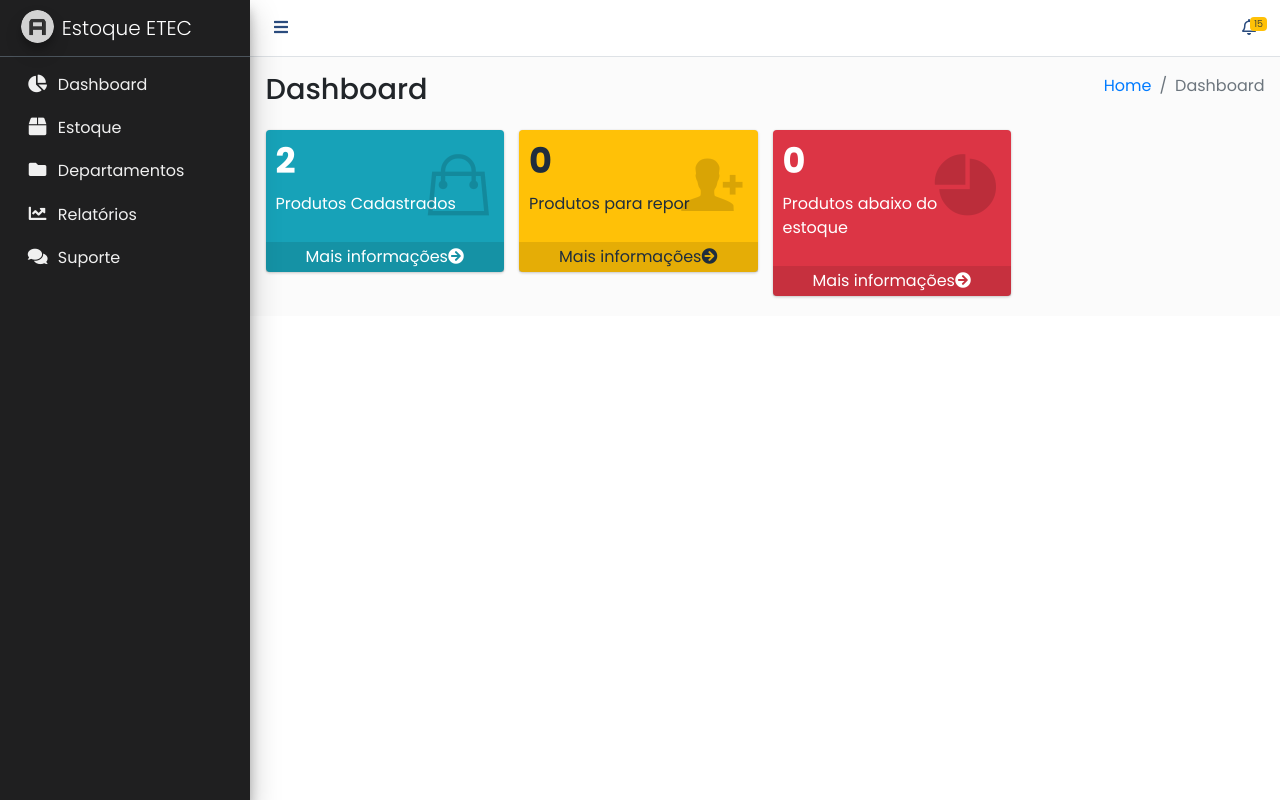
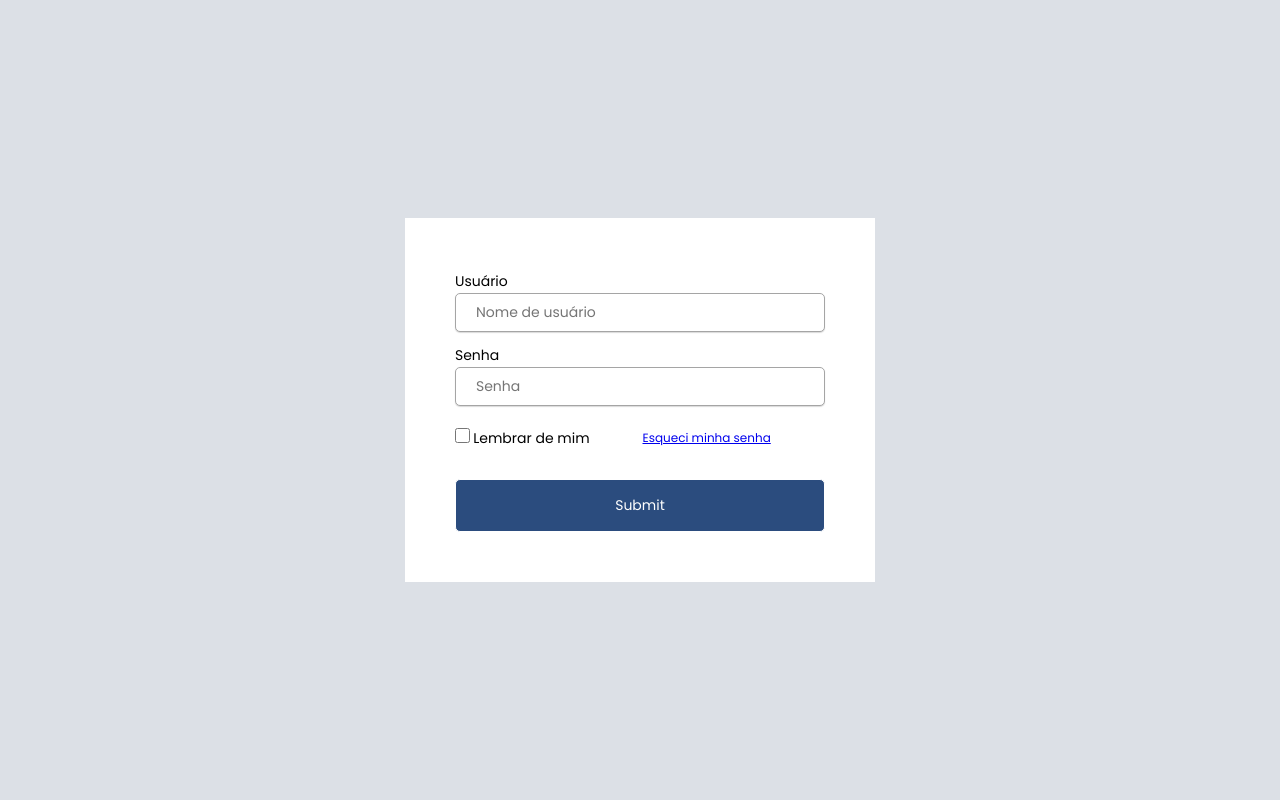
Before and after one commit to dsnneto/control-estoque, a PHP site: page / in a window 1280 px wide. Run offline with PHP 8.4, Linux system fonts and the light colour scheme; data comes from the database, SQL or seed files in the repository; some libraries are stand-ins or nearby versions.

Commit message:
att estoque/login

```diff
--- a/conteudo.php
+++ b/dashboard.php
@@ -32,10 +32,10 @@
                 ?>
                 <h3><?php echo $total_produtos; ?></h3>
 
-                <p>Produtos Cadastrados</p>
+                <p>Total de Itens</p>
               </div>
               <div class="icon">
-                <i class="ion ion-bag"></i>
+                <i class="ion ion-clipboard"></i>
               </div>
               <a href="#" class="small-box-footer">Mais informações<i class="fas fa-arrow-circle-right"></i></a>
             </div>
@@ -47,10 +47,10 @@
               <div class="inner">
                 <h3><?php echo $produtos_acabados; ?></h3>
 
-                <p>Produtos para repor</p>
+                <p>Itens para repor</p>
               </div>
               <div class="icon">
-                <i class="ion ion-person-add"></i>
+                <i class="ion ion-android-alert"></i>
               </div>
               <a href="#" class="small-box-footer">Mais informações<i class="fas fa-arrow-circle-right"></i></a>
             </div>
@@ -62,10 +62,10 @@
               <div class="inner">
                 <h3><?php echo $produtos_perto_de_acabar; ?></h3>
 
-                <p>Produtos abaixo do estoque</p>
+                <p>Itens abaixo do estoque</p>
               </div>
               <div class="icon">
-                <i class="ion ion-pie-graph"></i>
+                <i class="ion ion-alert-circled"></i>
               </div>
               <a href="#" class="small-box-footer">Mais informações<i class="fas fa-arrow-circle-right"></i></a>
             </div>
--- a/index.php
+++ b/index.php
@@ -1,15 +1,51 @@
-<?php
-// HTML HEAD
-require_once './layout/head.php';
-
-// NAV HEADER
-require_once './layout/navbar.php';
-
-// SIDEBAR AND SIDEBAR MENU
-require_once './layout/sidebar.php';
-
-// MAIN CONTENT
-require_once './conteudo.php';
-
-// SCRIPT
-require_once './layout/script.php';
+<!DOCTYPE html>
+<html lang="pt-br">
+<head>
+    <meta charset="UTF-8">
+    <meta name="viewport" content="width=device-width, initial-scale=1.0">
+    <link rel="stylesheet" href="./style/login.css">
+    <link rel="preconnect" href="https://fonts.googleapis.com">
+<link rel="preconnect" href="https://fonts.gstatic.com" crossorigin>
+<link href="https://fonts.googleapis.com/css2?family=Poppins:ital,wght@0,100;0,200;0,300;0,400;0,500;0,600;0,700;0,800;0,900;1,100;1,200;1,300;1,400;1,500;1,600;1,700;1,800;1,900&display=swap" rel="stylesheet">
+    <title>Login</title>
+</head>
+<body>
+    <div class="container">
+        <form class="conteudo" action="./users/valida-senha.php" method="post">
+                <div class="row">
+                    <div class="col">
+                        <label for="usuario">Usuário</label>
+                        <input type="text"
+                        name="user"
+                        id="user"
+                        placeholder="Nome de usuário">
+                    </div>
+                </div>
+                <div class="row">
+                    <div class="col">
+                        <label for="senha">Senha</label>
+                        <input type="password"
+                        name="senha"
+                        id="senha"
+                        placeholder="Senha">
+                    </div>
+                </div>
+                <div class="row row-input">
+                    <div class="col col-checkbox">
+                        <input type="checkbox"
+                        id="checkbox">
+                        <label for="checkbox" id="checkbox-label">Lembrar de mim</label>
+                    </div>
+                    <div class="col">
+                        <a href="#" id="esqueci-senha">Esqueci minha senha</a>
+                    </div>
+                </div>
+                <div class="row">
+                    <input type="submit"
+                    name="login"
+                    placeholder="Login">
+                </div>
+            </form>
+    </div>
+</body>
+</html>
--- a/style/login.css
+++ b/style/login.css
@@ -6,7 +6,7 @@
 }
 
 body{
-    background-color: rgb(170, 170, 170);
+    background-color: #dce0e6;
 }
 
 .container{
@@ -21,6 +21,7 @@ body{
     padding: 40px;
     background-color: rgb(255, 255, 255);
     margin: 20px;
+
 }
 
 .row{
@@ -58,15 +59,15 @@ input{
 input[type="submit"]{
     margin-top: 10px;
     padding: 15px 20px;
-    border: 1px #3b3b3b;
+    border: 1px solid;
+    border-radius: 5px;
     cursor: pointer;
-    background-color: #00abdf;
+    background-color: #2b4c7e;
     color: #ffffff;
-    border-radius: 0%;
 }
 
 input[type="submit"]:hover {
-    background-color: #10c7ff;
+    background-color: #567ebb;
 }
 
 input[type="reset"]{
@@ -80,19 +81,14 @@ input[type="password"], input[type="text"]{
     font-size: 14px;
     padding: 8px 20px;
     border: 1px solid #a5a5a5;
-    border-radius: 0%;
+    border-radius: 5px;
+    box-shadow: rgba(105, 105, 105, 0.25) 0px 1px 1px 0px;
 }
 
 input[type="checkbox"]{
     margin: 2px 0px;
     width: 15px;
     height: 15px;
-}
-
-#checkbox-label {
-    margin-bottom: 0px;
-    font-size: 12px;
-    align-self: center;
 }
 
 .row-input {
--- a/style/style.css
+++ b/style/style.css
@@ -51,14 +51,26 @@ body {
 
 .card-header {
   display: flex;
+  align-items: center;
   justify-content: space-between;
-  align-items: center;
   padding: 10px;
   border-bottom: 1px solid #ddd;
 }
 .search-container {
   display: flex;
   align-items: center;
+}
+
+.button-group {
+  display: flex;
+  gap: 10px; /* Espaçamento entre os botões */
+}
+
+.button-group .btn {
+  font-size: 16px; /* Ajusta o tamanho da fonte dos botões */
+  padding: 5px 15px; /* Ajusta o espaçamento interno dos botões */
+  height: 35px; /* Define a altura dos botões */
+  min-width: 120px; /* Define a largura mínima dos botões */
 }
 
 .input-group {
@@ -77,7 +89,8 @@ body {
   height: 35px;
 }
 .add-product-button {
-  margin-left: 10px;
+  display: flex;
+  justify-self: flex-end;
 }
 
 .form-control-lg {
@@ -93,3 +106,9 @@ body {
 .input-group .btn {
   border-radius: 0px;
 }
+
+.card-body::after, .card-footer::after, .card-header::after {
+  display: block;
+  clear: both;
+  content:normal;
+}
```
Also changed, not shown: estoque.php (+6 -2 lines), home.php (+12 -24 lines), index7.php (deleted, +0 -52 lines), pagteste.php (deleted, +0 -81 lines), README.md (deleted).
